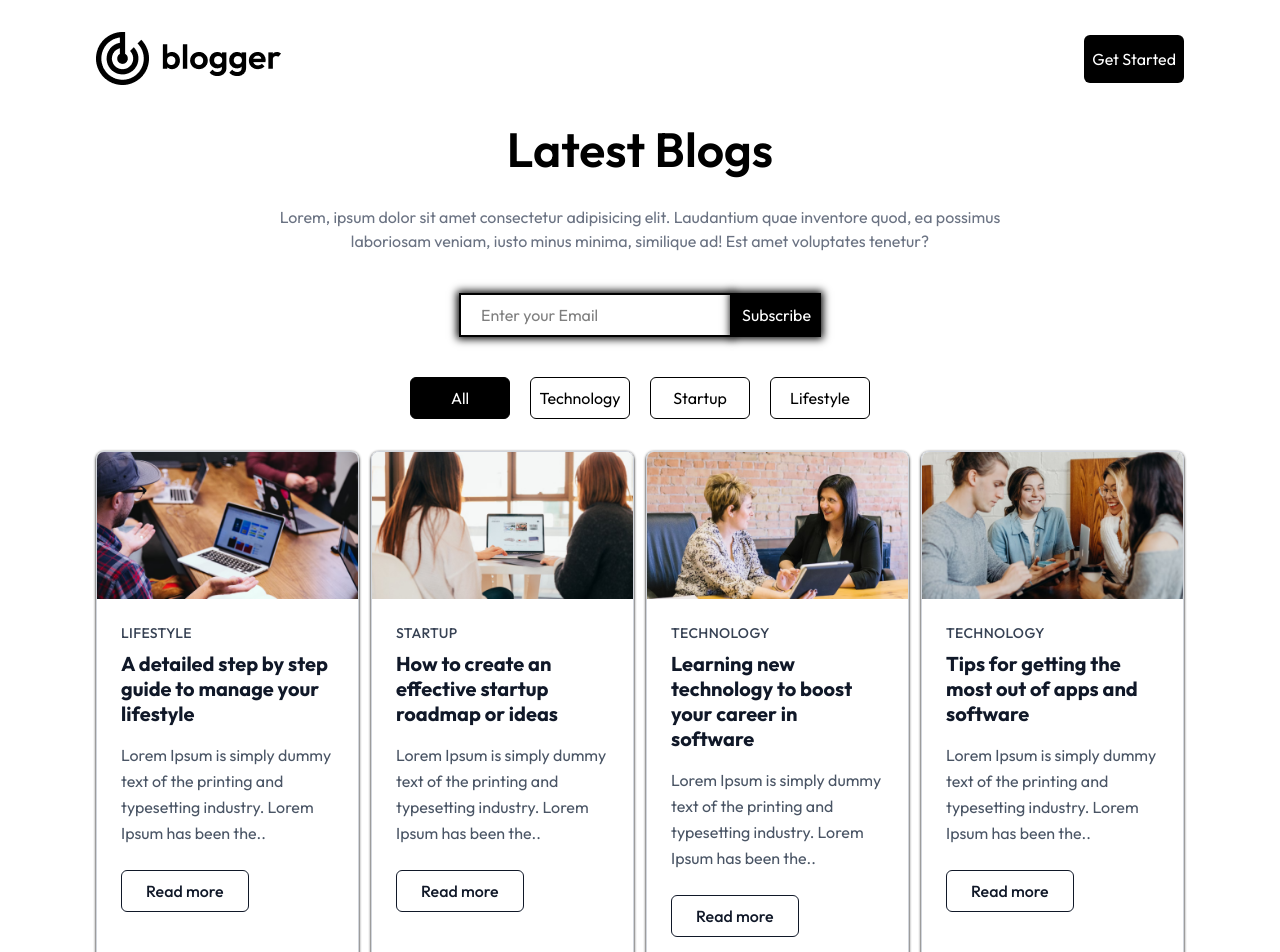
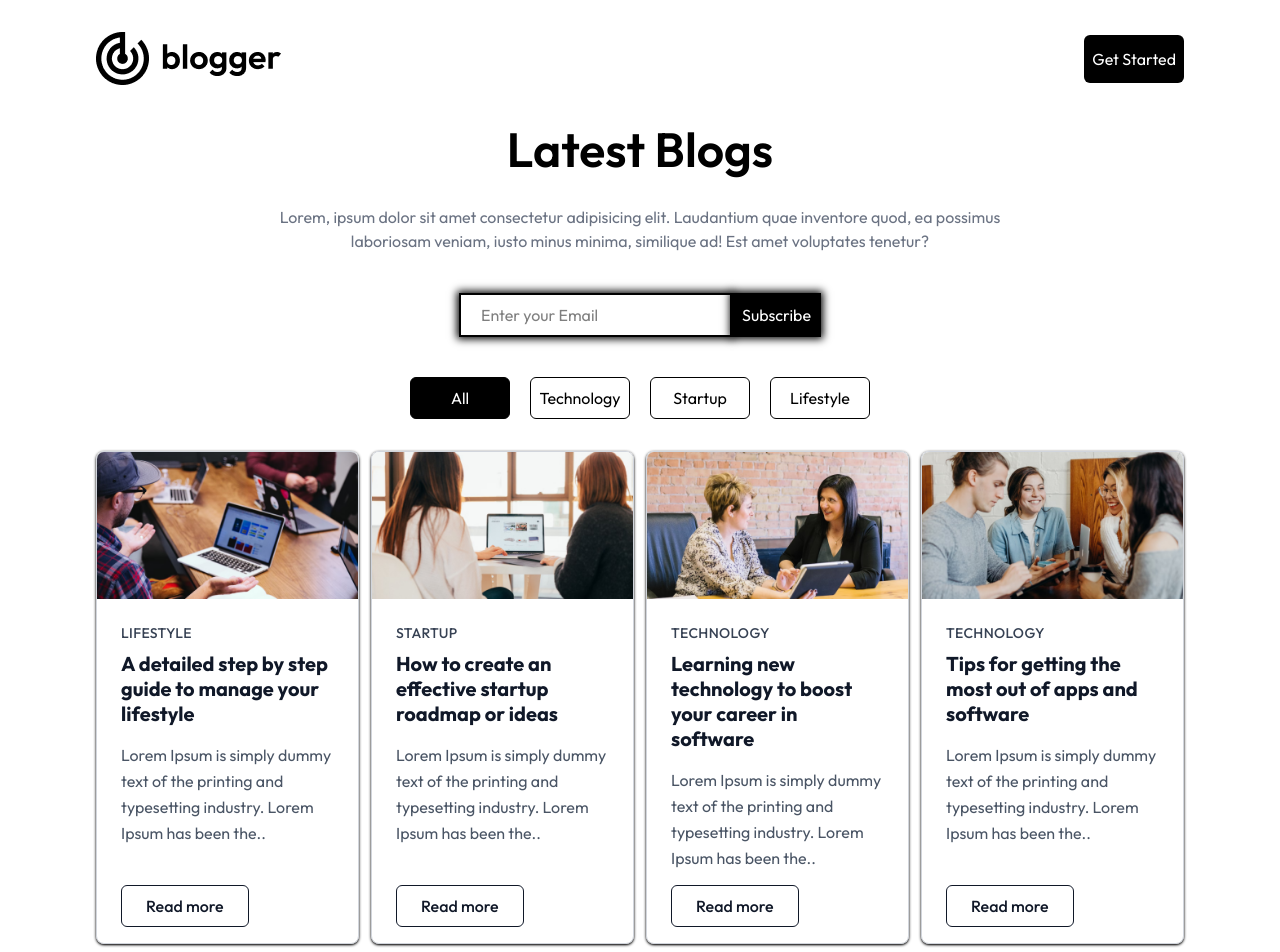
Before and after one commit to Thushan2002/blogg-next-js, a Next.js app in the folder blog-app/: page / in a window 1280 px wide. Shown: the top 952 px of the page. Built offline with nearby package versions, Linux system fonts and the light colour scheme.

Commit message:
feat: blog and header updated

```diff
--- a/blog-app/components/BlogItem.jsx
+++ b/blog-app/components/BlogItem.jsx
@@ -2,11 +2,11 @@ import { assets, blog_data } from "@/assets/assets";
 import Image from "next/image";
 import React from "react";
 
-const BlogItem = ({ title, category, img, description }) => {
+const BlogItem = ({ title, category, img, description, onClick }) => {
   return (
-    <div className="w-auto border my-3 border-gray-300 rounded-lg overflow-hidden shadow-sm hover:shadow-xl transition-all duration-200 shadow-black">
+    <div className="w-auto relative border my-3 border-gray-300 rounded-lg overflow-hidden shadow-sm hover:shadow-xl transition-all duration-200 shadow-black">
       <Image src={img} alt="" width={500} height={500} />
-      <div className="p-6">
+      <div className="p-6 ">
         <p className="text-sm font-medium text-gray-700 mb-2 uppercase tracking-wide">
           {category}
         </p>
@@ -15,8 +15,10 @@ const BlogItem = ({ title, category, img, description }) => {
             {title}
           </h5>
           <p className="text-gray-600 leading-relaxed">{description}</p>
-          <div className="pt-2">
-            <button className="px-6 py-2 border border-gray-900 text-gray-900 font-medium rounded-md hover:bg-gray-900 hover:text-white transition-colors duration-200">
+          <div className="pt-2 my-5">
+            <button
+              onClick={onClick}
+              className="absolute bottom-4 left-6 px-6 cursor-pointer py-2 border border-gray-900 text-gray-900 font-medium rounded-md hover:bg-gray-900 hover:text-white transition-colors duration-200">
               Read more
             </button>
           </div>
--- a/blog-app/components/BlogList.jsx
+++ b/blog-app/components/BlogList.jsx
@@ -2,9 +2,11 @@
 import { blog_data } from "@/assets/assets";
 import React, { useState } from "react";
 import BlogItem from "./BlogItem";
+import { useRouter } from "next/navigation";
 
 export const BlogList = () => {
   const [category, setCategory] = useState("all");
+  const router = useRouter();
 
   return (
     <div>
@@ -29,6 +31,7 @@ export const BlogList = () => {
           .map((blog, idx) => {
             return (
               <BlogItem
+                onClick={() => router.push(`/blogs/${blog.id}`)}
                 key={idx}
                 title={blog.title}
                 description={blog.description}
--- a/blog-app/components/Header.jsx
+++ b/blog-app/components/Header.jsx
@@ -1,27 +1,37 @@
+"use client";
 import { assets } from "@/assets/assets";
 import Image from "next/image";
+import Link from "next/link";
+import { usePathname } from "next/navigation";
 import React from "react";
 
 const Header = () => {
+  const pathName = usePathname();
+  const currentPath = pathName.split("/").filter(Boolean).pop() || "";
+
   return (
     <div className="my-3">
       <div className="flex justify-between items-center">
+        <Link href="/">
           <Image
             src={assets.logo}
             className="w-[130px] sm:w-auto flex"
             alt="logo"
           />
+        </Link>
         <button className="py-3 px-2 bg-black text-white rounded-md hover:scale-[.95]">
           Get Started
         </button>
       </div>
       {/* heading */}
+      {!currentPath && (
+        <>
           <div className="text-center my-10">
             <h4 className="text-3xl lg:text-5xl font-semibold">Latest Blogs</h4>
             <p className="my-8 max-w-[750px] mx-auto text-gray-500">
-          Lorem, ipsum dolor sit amet consectetur adipisicing elit. Laudantium
-          quae inventore quod, ea possimus laboriosam veniam, iusto minus
-          minima, similique ad! Est amet voluptates tenetur?
+              Lorem, ipsum dolor sit amet consectetur adipisicing elit.
+              Laudantium quae inventore quod, ea possimus laboriosam veniam,
+              iusto minus minima, similique ad! Est amet voluptates tenetur?
             </p>
           </div>
           {/* subscription form */}
@@ -37,6 +47,8 @@ const Header = () => {
               Subscribe
             </button>
           </form>
+        </>
+      )}
     </div>
   );
 };
```
Lines whose indentation alone changed are shown as unchanged.
